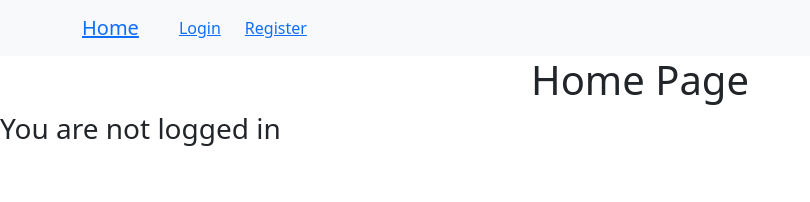
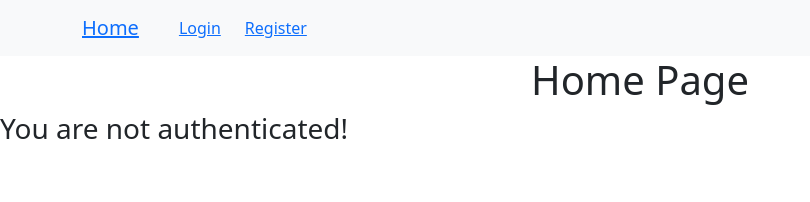
Before and after one commit to mahabur-rahman/metawebix, a React (Vite) app: page / in a window 1280 px wide. Shown: the top 202 px of the page, without its empty margins (0-810 px from the left). Built offline with nearby package versions, Linux system fonts and the light colour scheme; no server answers.

Commit message:
rtk added

```diff
--- a/src/components/Header.jsx
+++ b/src/components/Header.jsx
@@ -1,20 +1,27 @@
-import { useState, useEffect } from "react";
 import { Container, Navbar } from "react-bootstrap";
 import { Link } from "react-router-dom"; // Correct import statement
 import axios from "axios";
+import { useSelector, useDispatch } from "react-redux";
+import { setAuth } from "../redux/authSlice";
 
 function Header() {
-  const [auth, setAuth] = useState(false);
+  const auth = useSelector((state) => state.auth.value);
+  const dispatch = useDispatch();
 
-  useEffect(() => {
-    (async () => {
-      await axios.get(`/logout`);
-      setAuth(true);
-    })();
-  }, []);
+  // useEffect(() => {
+  //   (async () => {
+  //     try {
+  //       await axios.get(`/logout`);
+  //       setAuth(true);
+  //     } catch (err) {
+  //       setAuth(false);
+  //     }
+  //   })();
+  // }, []);
 
   const logout = async () => {
     await axios.post("/logout", {}, { withCredentials: true });
+    dispatch(setAuth(false));
     // every headers set token ''
     axios.defaults.headers.common["Authorization"] = ``;
   };
--- a/src/components/Home.jsx
+++ b/src/components/Home.jsx
@@ -1,21 +1,33 @@
 import { useState, useEffect } from "react";
 import axios from "axios";
+import { useDispatch, useSelector } from "react-redux";
+import { setAuth } from "../redux/authSlice";
 
 const Home = () => {
-  const [message, setMessage] = useState("You are not logged in");
+  const dispatch = useDispatch();
+  const auth = useSelector((state) => state.auth.value);
+
+  const [message, setMessage] = useState("");
 
   useEffect(() => {
     (async () => {
-      const { data } = await axios.get(`/me`);
-      setMessage(`${data.firstName} - ${data.lastName}`);
+      try {
+        const { data } = await axios.get(`/me`);
+        setMessage(`${data.firstName} - ${data.lastName}`);
+
+        dispatch(setAuth(true));
+      } catch (err) {
+        console.log(err.message);
+        dispatch(setAuth(false));
+      }
     })();
-  }, []);
+  }, [dispatch]);
 
   return (
     <div>
       <h1 className="text-center">Home Page</h1>
 
-      <h3>{message}</h3>
+      <h3>{auth ? message : "You are not authenticated!"}</h3>
     </div>
   );
 };
--- /dev/null
+++ b/src/redux/authSlice.js
@@ -0,0 +1,19 @@
+import { createSlice } from "@reduxjs/toolkit";
+
+const initialState = {
+  value: false,
+};
+
+export const authSlice = createSlice({
+  name: "auth",
+  initialState,
+
+  reducers: {
+    setAuth: (state, action) => {
+      state.value = action.payload;
+    },
+  },
+});
+
+export const { setAuth } = authSlice.actions;
+export default authSlice.reducer;
--- a/src/redux/store.js
+++ b/src/redux/store.js
@@ -1,5 +1,8 @@
 import { configureStore } from "@reduxjs/toolkit";
+import authReducer from "./authSlice";
 
 export const store = configureStore({
-  reducer: {},
+  reducer: {
+    auth: authReducer,
+  },
 });
```
